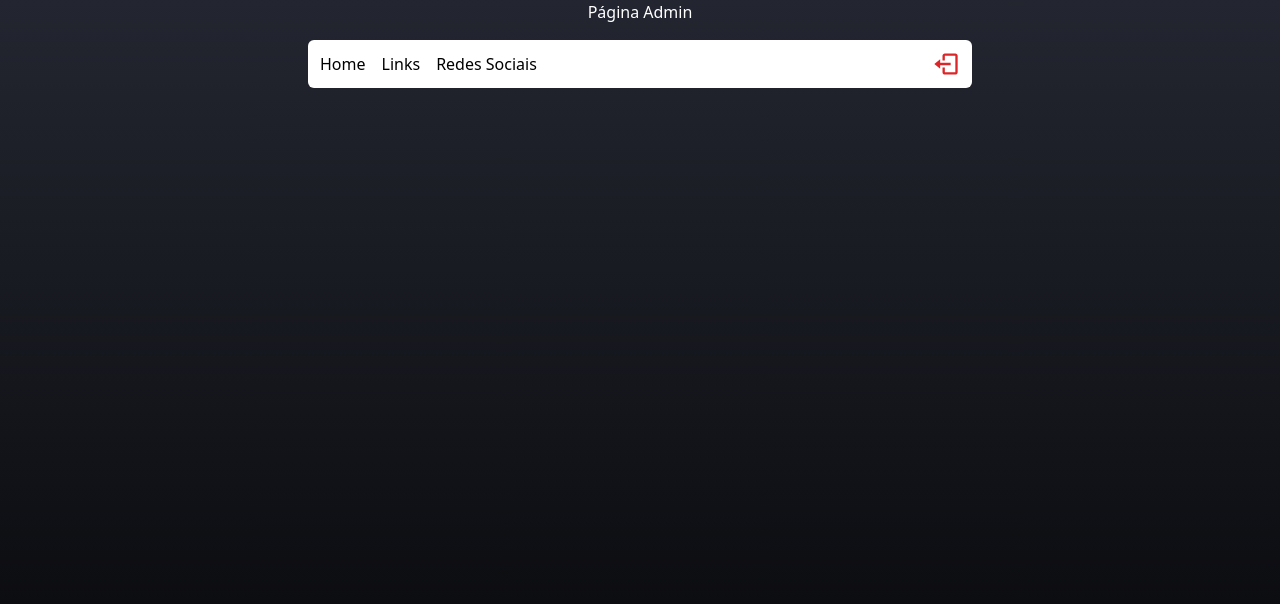
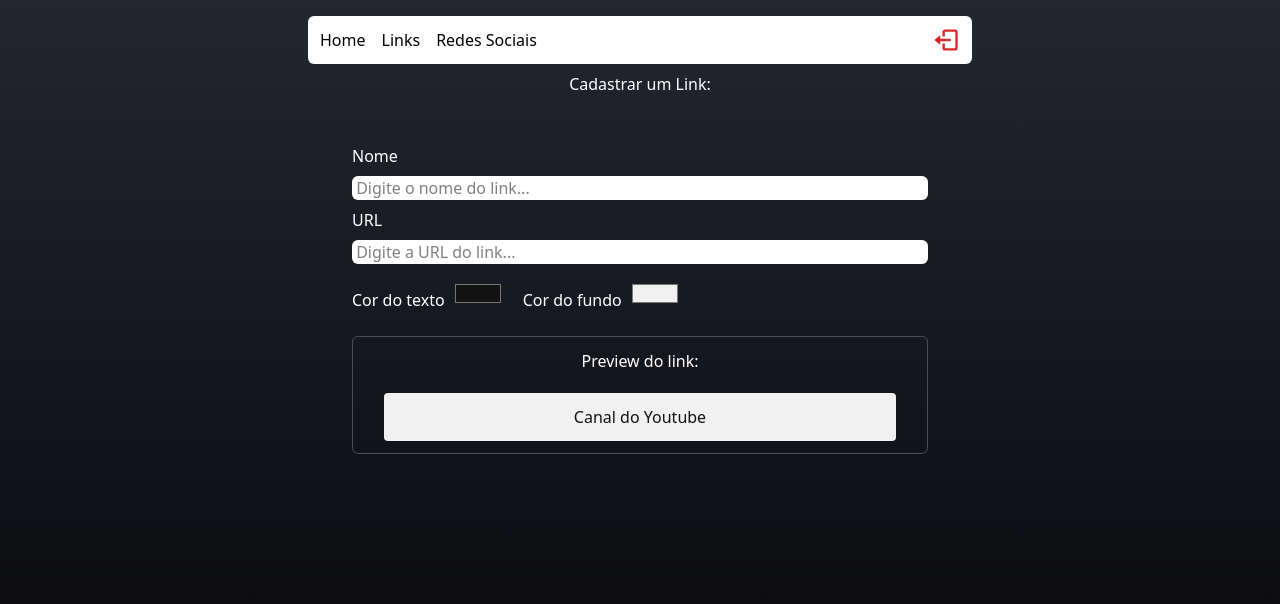
Before and after one commit to PedroVRibeiro/linktree-react-ts, a React (Vite) app: page /admin in a window 1280 px wide. Shown: the top 604 px of the page. Built offline with nearby package versions, Linux system fonts and the light colour scheme; no server answers; sample sign-in values are in the browser's storage.

Commit message:
create form to add new link and add link preview

```diff
--- a/src/pages/admin/index.tsx
+++ b/src/pages/admin/index.tsx
@@ -1,10 +1,77 @@
+import { useState } from "react";
 import { Header } from "../../components/Header";
 
 export function Admin() {
+  const [linkNameInput, setLinkNameInput] = useState("");
+  const [linkURLInput, setLinkURLInput] = useState("");
+  const [linkTextColorInput, setLinkTextColorInput] = useState("#121212");
+  const [linkBackgroundColorInput, setLinkBackgroundColorInput] =
+    useState("#f1f1f1");
+
   return (
     <div className="flex items-center flex-col min-h-screen pb-7 px-2">
-      <h1 className="text-white">Página Admin</h1>
       <Header />
+
+      <label className="text-white font-medium mt-2 mb-2">
+        Cadastrar um Link:
+      </label>
+      <form className="flex flex-col mt-8 mb-3 w-full max-w-xl">
+        <label className="text-white font-medium mt-2 mb-2">Nome</label>
+        <input
+          className="bg-white rounded-md"
+          placeholder=" Digite o nome do link..."
+          value={linkNameInput}
+          onChange={(e) => setLinkNameInput(e.target.value)}
+        />
+
+        <label className="text-white font-medium mt-2 mb-2">URL</label>
+        <input
+          className="bg-white rounded-md"
+          type="url"
+          placeholder=" Digite a URL do link..."
+          value={linkURLInput}
+          onChange={(e) => setLinkURLInput(e.target.value)}
+        />
+
+        <section className="flex my-4 gap-5">
+          <div className="flex gap-2">
+            <label className="text-white font-medium mt-2 mb-2">
+              Cor do texto
+            </label>
+            <input
+              type="color"
+              value={linkTextColorInput}
+              onChange={(e) => setLinkTextColorInput(e.target.value)}
+            />
+          </div>
+
+          <div className="flex gap-2">
+            <label className="text-white font-medium mt-2 mb-2">
+              Cor do fundo
+            </label>
+            <input
+              type="color"
+              value={linkBackgroundColorInput}
+              onChange={(e) => setLinkBackgroundColorInput(e.target.value)}
+            />
+          </div>
+        </section>
+
+        <div className="flex items-center justify-start flex-col mb-7 p-1 border-gray-100/25 border rounded-md">
+          <label className="text-white font-medium mt-2 mb-3">
+            Preview do link:
+          </label>
+          <article
+            className="w-11/12 max-w-lg flex flex-col items-center justify-between bg-zinc-900 rounded px-1 py-3"
+            style={{
+              marginBottom: 8,
+              marginTop: 8,
+              backgroundColor: linkBackgroundColorInput,
+            }}>
+            <p style={{ color: linkTextColorInput }}>Canal do Youtube</p>
+          </article>
+        </div>
+      </form>
     </div>
   );
 }
```
